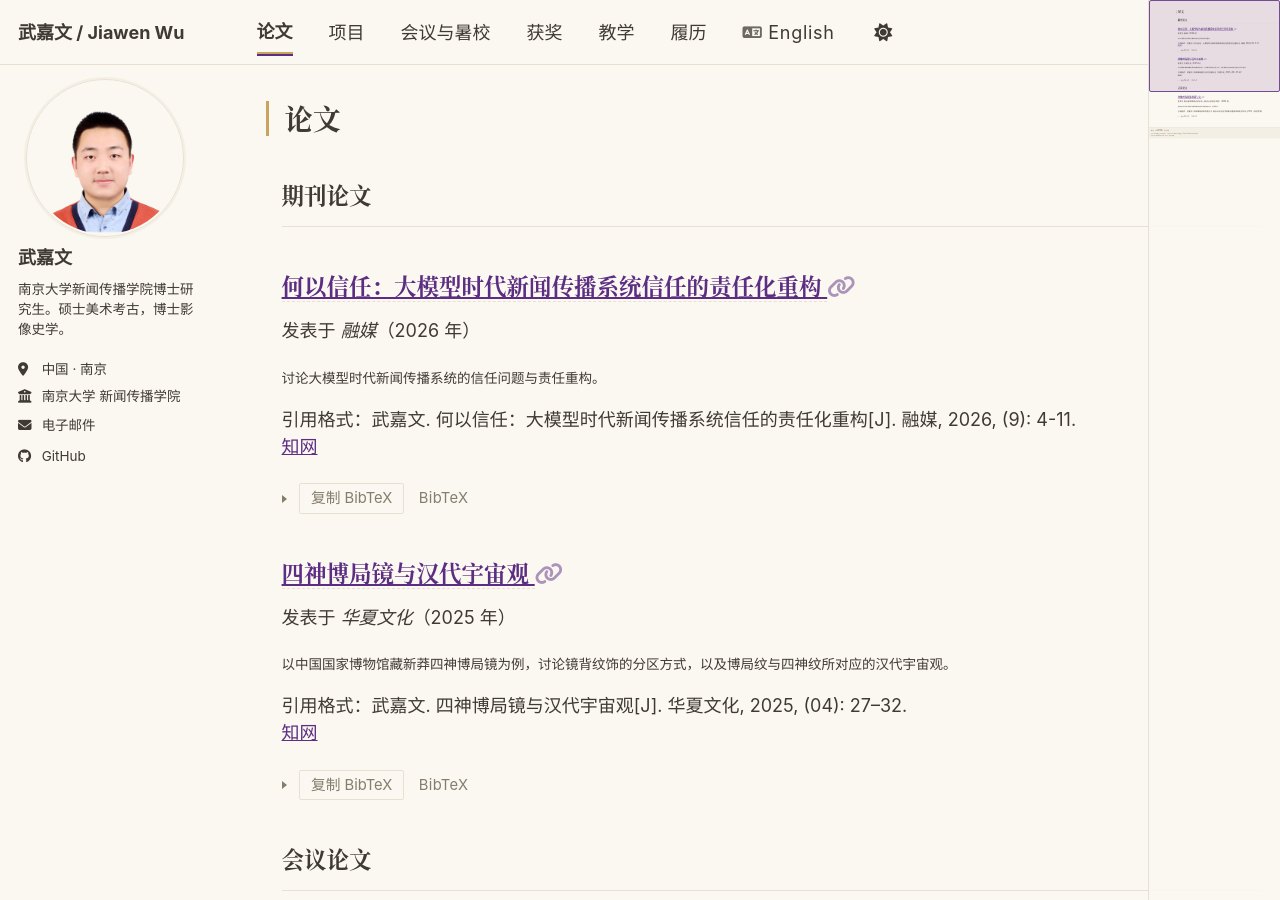
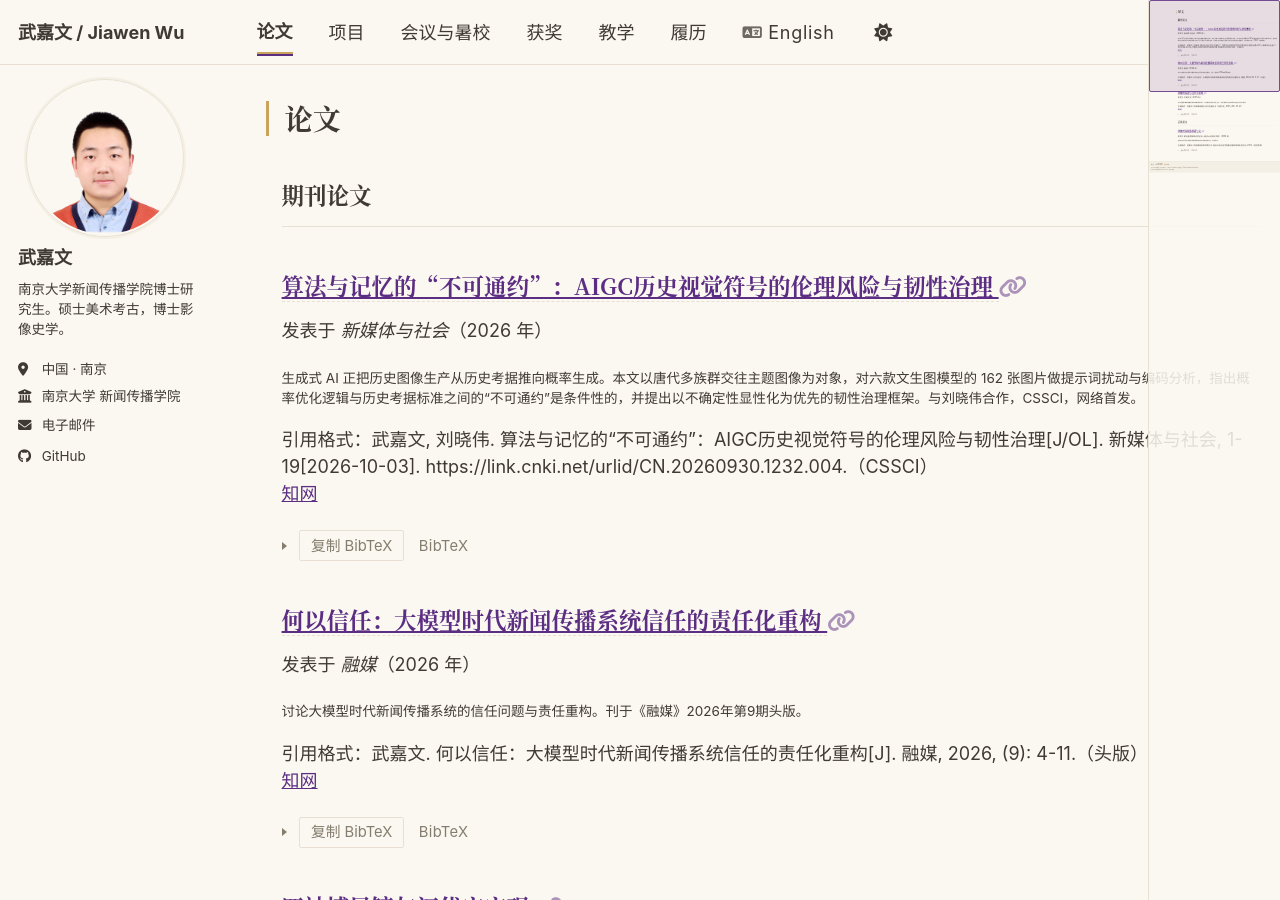
Before and after one commit to newnju/newnju.github.io, a Jekyll site: the page built from _pages/publications.html, in a window 1280 px wide and 900 px high. Built offline with Jekyll 4.4.1, drawn with Linux system fonts in a browser that asks for light colours; a style sheet for code colours, icons or effects is not loaded.

Commit message:
Add AIGC memory paper and mark Rongmei paper as lead article

```diff
--- a/_publications/2026-09-01-trust-llm.md
+++ b/_publications/2026-09-01-trust-llm.md
@@ -5,13 +5,13 @@ collection: publications
 category: manuscripts
 permalink: /publication/2026-trust-llm
 link: "https://wap.cnki.net/touch/web/Journal/Article/ROME202609001.html"
-excerpt: '讨论大模型时代新闻传播系统的信任问题与责任重构。'
-excerpt_en: 'This paper examines why trust in the news and communication system comes under strain in the age of large language models, and how responsibility can be restructured in response.'
+excerpt: '讨论大模型时代新闻传播系统的信任问题与责任重构。刊于《融媒》2026年第9期头版。'
+excerpt_en: 'This paper examines why trust in the news and communication system comes under strain in the age of large language models, and how responsibility can be restructured in response. Lead article in Rongmei, no. 9, 2026.'
 date: 2026-09-01
 venue: '融媒'
 venue_en: 'Rongmei'
-citation: '武嘉文. 何以信任：大模型时代新闻传播系统信任的责任化重构[J]. 融媒, 2026, (9): 4-11.'
-citation_en: 'Wu, Jiawen. "How to Trust: Rethinking Responsibility for Trust in the News and Communication System in the Age of Large Language Models." Rongmei, 2026, (9): 4–11.'
+citation: '武嘉文. 何以信任：大模型时代新闻传播系统信任的责任化重构[J]. 融媒, 2026, (9): 4-11.（头版）'
+citation_en: 'Wu, Jiawen. "How to Trust: Rethinking Responsibility for Trust in the News and Communication System in the Age of Large Language Models." Rongmei, 2026, (9): 4–11. (Lead article)'
 bibtex: |
   @article{wu2026trust,
     author   = {武嘉文},
@@ -20,6 +20,7 @@ bibtex: |
     year     = {2026},
     number   = {9},
     pages    = {4--11},
+    note     = {头版},
     language = {chinese}
   }
 ---
--- /dev/null
+++ b/_publications/2026-09-30-aigc-memory.md
@@ -0,0 +1,26 @@
+---
+title: "算法与记忆的“不可通约”：AIGC历史视觉符号的伦理风险与韧性治理"
+title_en: "The Incommensurability of Algorithm and Memory: Ethical Risks and Resilient Governance of Historical Visual Symbols in the Age of AIGC"
+collection: publications
+category: manuscripts
+permalink: /publication/2026-aigc-memory
+link: "https://link.cnki.net/urlid/CN.20260930.1232.004"
+excerpt: '生成式 AI 正把历史图像生产从历史考据推向概率生成。本文以唐代多族群交往主题图像为对象，对六款文生图模型的 162 张图片做提示词扰动与编码分析，指出概率优化逻辑与历史考据标准之间的“不可通约”是条件性的，并提出以不确定性显性化为优先的韧性治理框架。与刘晓伟合作，CSSCI，网络首发。'
+excerpt_en: 'Generative AI is shifting historical image production from scholarly verification to probabilistic generation. Taking Tang-dynasty imagery of multi-ethnic interaction as its case, this paper runs prompt perturbation and coding analysis on 162 images from six text-to-image models, argues that the incommensurability between probabilistic optimization and historical verification is conditional, and proposes a resilience-oriented governance framework that prioritizes making uncertainty explicit. Co-authored with Liu Xiaowei; CSSCI, online first.'
+date: 2026-09-30
+venue: '新媒体与社会'
+venue_en: 'Xinmeiti yu Shehui'
+citation: '武嘉文, 刘晓伟. 算法与记忆的“不可通约”：AIGC历史视觉符号的伦理风险与韧性治理[J/OL]. 新媒体与社会, 1-19[2026-10-03]. https://link.cnki.net/urlid/CN.20260930.1232.004.（CSSCI）'
+citation_en: 'Wu, Jiawen, and Liu Xiaowei. "The Incommensurability of Algorithm and Memory: Ethical Risks and Resilient Governance of Historical Visual Symbols in the Age of AIGC." Xinmeiti yu Shehui, 1–19 [2026-10-03]. https://link.cnki.net/urlid/CN.20260930.1232.004. (CSSCI)'
+bibtex: |
+  @article{wu2026aigc,
+    author   = {武嘉文 and 刘晓伟},
+    title    = {算法与记忆的“不可通约”：AIGC历史视觉符号的伦理风险与韧性治理},
+    journal  = {新媒体与社会},
+    year     = {2026},
+    pages    = {1--19},
+    url      = {https://link.cnki.net/urlid/CN.20260930.1232.004},
+    note     = {网络首发, CSSCI},
+    language = {chinese}
+  }
+---
```
